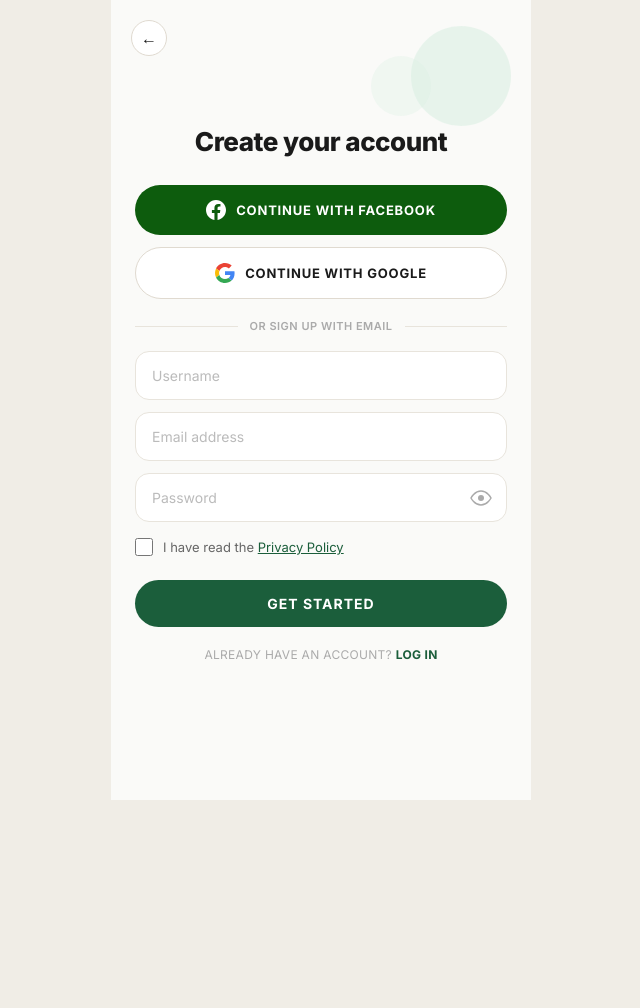
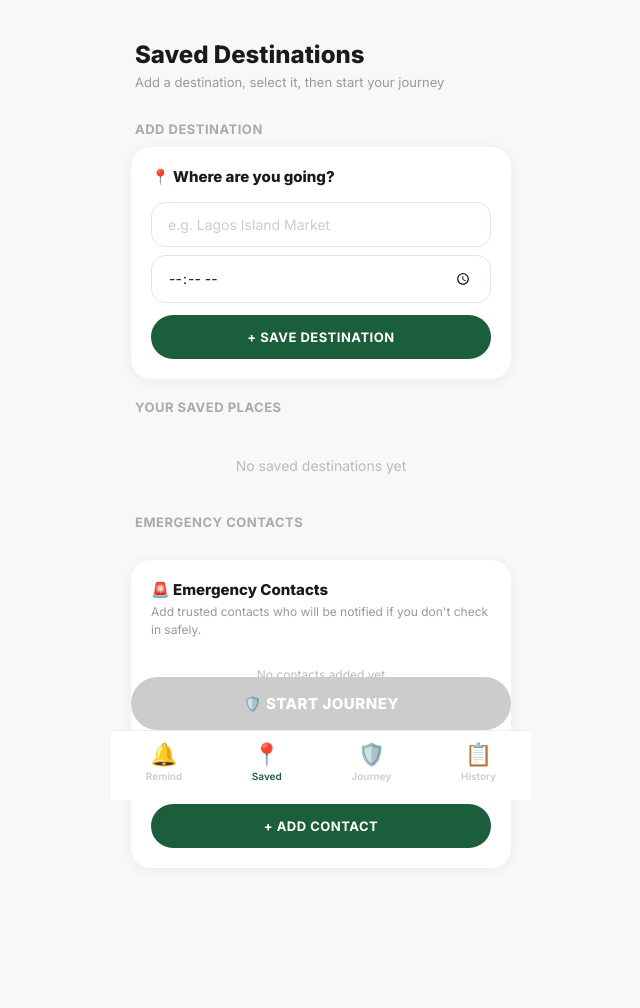
Before and after one commit to fathia132/SafeRoute, a Flask app: page /saved in a window 1280 px wide. Shown: the whole page, without its empty margins (319-959 px from the left). Before the commit the page ends 800 px from the top, so only its background shows below. Run offline with Flask 3, Linux system fonts and the light colour scheme; a user stored in the database is signed in.

Commit message:
Update saved.html

```diff
--- a/templates/saved.html
+++ b/templates/saved.html
@@ -3,141 +3,227 @@
 <head>
 <meta charset="UTF-8"/>
 <meta name="viewport" content="width=device-width, initial-scale=1.0"/>
-<title>Create Account – SafeRoute</title>
-<link rel="preconnect" href="https://fonts.googleapis.com"/>
+<title>Saved – SafeRoute</title>
 <link href="https://fonts.googleapis.com/css2?family=Inter:wght@400;500;600;700;800&display=swap" rel="stylesheet"/>
 <style>
 *,*::before,*::after{margin:0;padding:0;box-sizing:border-box}
-body{font-family:'Inter',sans-serif;background:#F0EDE6;min-height:100vh;display:flex;align-items:flex-start;justify-content:center}
-.page{width:100%;max-width:420px;min-height:100vh;background:#FAFAF8;position:relative}
-.page-header{padding:20px 20px 0}
-.back-btn{width:36px;height:36px;border-radius:50%;border:1.5px solid #E0DAD0;background:white;display:inline-flex;align-items:center;justify-content:center;text-decoration:none;color:#1A1A1A;font-size:16px;cursor:pointer}
-.blob-wrap{position:relative;height:60px;overflow:visible}
-.blob{position:absolute;border-radius:50%;background:#D6EDE0;opacity:0.5}
-.blob-1{width:100px;height:100px;top:-30px;right:20px}
-.blob-2{width:60px;height:60px;top:0px;right:100px;opacity:0.3}
-.signup-wrap{padding:10px 24px 48px}
-h2{font-size:26px;font-weight:800;color:#1A1A1A;margin-bottom:28px;text-align:center;letter-spacing:-0.5px}
-.btn{width:100%;padding:15px 20px;border:none;border-radius:50px;font-size:13px;font-weight:700;letter-spacing:0.8px;cursor:pointer;display:flex;align-items:center;justify-content:center;gap:10px;transition:opacity 0.15s,transform 0.15s;font-family:'Inter',sans-serif}
-.btn:active{transform:scale(0.97);opacity:0.9}
-.btn-facebook{background:rgb(13,92,13);color:white;margin-bottom:12px}
-.btn-google{background:white;color:#1A1A1A;border:1.5px solid #E0DAD0;margin-bottom:4px}
-.divider{display:flex;align-items:center;gap:12px;margin:20px 0 18px;color:#AAAAAA;font-size:11px;font-weight:600;letter-spacing:0.5px}
-.divider::before,.divider::after{content:'';flex:1;height:1px;background:#E8E4DC}
-.input-wrap{position:relative;margin-bottom:12px}
-.input-wrap input{width:100%;padding:15px 44px 15px 16px;border:1.5px solid #E8E4DC;border-radius:14px;font-size:14px;font-family:'Inter',sans-serif;background:white;color:#1A1A1A;outline:none;transition:border-color 0.2s;-webkit-appearance:none}
-.input-wrap input::placeholder{color:#BBBBBB}
-.input-wrap input:focus{border-color:#1B5E3B}
-.input-wrap input.valid{border-color:#2E7D52}
-.check-icon{position:absolute;right:16px;top:50%;transform:translateY(-50%);color:#2E7D52;font-size:16px;font-weight:700;display:none}
-.input-wrap input.valid~.check-icon{display:block}
-.eye-icon{position:absolute;right:14px;top:50%;transform:translateY(-50%);cursor:pointer;width:24px;height:24px;user-select:none;display:flex;align-items:center;justify-content:center}
-.privacy-row{display:flex;align-items:center;gap:10px;font-size:13px;color:#666;margin:16px 0 24px}
-.privacy-row input[type=checkbox]{width:18px;height:18px;border-radius:4px;accent-color:#1B5E3B;cursor:pointer;flex-shrink:0}
-.privacy-row a{color:#1B5E3B;text-decoration:underline}
-.btn-primary{background:#1B5E3B;color:white;font-size:14px;font-weight:700;letter-spacing:1px}
-.signin-link{text-align:center;font-size:12px;color:#AAAAAA;margin-top:20px;letter-spacing:0.3px}
-.signin-link a{color:#1B5E3B;font-weight:700;text-decoration:none}
-#toast{position:fixed;bottom:32px;left:50%;transform:translateX(-50%) translateY(16px);background:#1A1A1A;color:white;padding:12px 24px;border-radius:50px;font-size:13px;opacity:0;transition:all 0.3s;z-index:999;pointer-events:none;white-space:nowrap;font-family:'Inter',sans-serif}
+body{font-family:'Inter',sans-serif;background:#F8F8F8;min-height:100vh;display:flex;justify-content:center}
+.page{width:100%;max-width:420px;min-height:100vh;background:#F8F8F8;padding-bottom:140px}
+.page-header{padding:40px 24px 8px}
+.page-header h1{font-size:24px;font-weight:800;color:#1A1A1A;margin-bottom:4px}
+.page-header p{font-size:13px;color:#999;line-height:1.5}
+.hint-bar{margin:14px 20px 0;background:#E8F5EE;border-radius:14px;padding:12px 16px;font-size:13px;color:#1B5E3B;font-weight:600;display:none;text-align:center}
+.hint-bar.show{display:block}
+.section-label{padding:20px 24px 10px;font-size:13px;font-weight:700;color:#AAAAAA;letter-spacing:0.5px;text-transform:uppercase}
+.add-dest-card{margin:0 20px;background:white;border-radius:20px;padding:20px;box-shadow:0 2px 14px rgba(0,0,0,0.06)}
+.add-dest-card h3{font-size:15px;font-weight:800;color:#1A1A1A;margin-bottom:16px}
+.field-group{display:flex;flex-direction:column;gap:8px;margin-bottom:12px}
+.inp{width:100%;padding:13px 16px;border:1.5px solid #E8E4DC;border-radius:14px;font-size:14px;font-family:'Inter',sans-serif;background:white;color:#1A1A1A;outline:none;transition:border-color 0.2s;-webkit-appearance:none}
+.inp::placeholder{color:#CCCCCC}
+.inp:focus{border-color:#1B5E3B}
+.btn-green{width:100%;padding:14px;background:#1B5E3B;color:white;border:none;border-radius:50px;font-size:13px;font-weight:700;letter-spacing:0.5px;font-family:'Inter',sans-serif;cursor:pointer;transition:opacity 0.15s;-webkit-tap-highlight-color:transparent}
+.btn-green:active{opacity:0.85}
+.reminder-list{padding:0 20px;display:flex;flex-direction:column;gap:12px;margin-top:12px}
+.reminder-card{background:white;border-radius:20px;padding:16px 18px;box-shadow:0 2px 14px rgba(0,0,0,0.06);display:flex;align-items:center;gap:14px;cursor:pointer;border:2.5px solid transparent;transition:all 0.2s}
+.reminder-card.selected{border-color:#1B5E3B;box-shadow:0 4px 20px rgba(27,94,59,0.15)}
+.card-icon{width:48px;height:48px;border-radius:14px;background:#F0FAF4;display:flex;align-items:center;justify-content:center;font-size:24px;flex-shrink:0}
+.reminder-card.selected .card-icon{background:#1B5E3B}
+.card-details{flex:1;min-width:0}
+.card-dest{font-size:15px;font-weight:700;color:#1A1A1A;white-space:nowrap;overflow:hidden;text-overflow:ellipsis;margin-bottom:3px}
+.card-time{font-size:13px;color:#555;font-weight:500}
+.card-right{display:flex;flex-direction:column;align-items:center;gap:10px;flex-shrink:0}
+.tick{width:24px;height:24px;border-radius:50%;background:#1B5E3B;color:white;display:none;align-items:center;justify-content:center;font-size:13px;font-weight:800}
+.reminder-card.selected .tick{display:flex}
+.del-btn{background:none;border:none;font-size:20px;cursor:pointer;color:#DDDDDD;line-height:1;padding:2px}
+.emergency-card{margin:20px 20px 0;background:white;border-radius:20px;padding:20px;box-shadow:0 2px 14px rgba(0,0,0,0.06)}
+.emergency-card h3{font-size:15px;font-weight:800;color:#1A1A1A;margin-bottom:4px;display:flex;align-items:center;gap:8px}
+.emergency-card .sub{font-size:12px;color:#999;margin-bottom:16px;line-height:1.5}
+.contact-item{display:flex;align-items:center;gap:12px;background:#F8F8F8;border-radius:14px;padding:12px 14px;margin-bottom:8px}
+.contact-avatar{width:38px;height:38px;border-radius:50%;background:#E8F5EE;display:flex;align-items:center;justify-content:center;font-size:18px;flex-shrink:0}
+.contact-info{flex:1;min-width:0}
+.contact-name{font-size:13px;font-weight:700;color:#1A1A1A}
+.contact-num{font-size:12px;color:#888;margin-top:1px}
+.no-contacts{font-size:12px;color:#BBBBBB;text-align:center;padding:12px 0}
+.sticky-footer{position:fixed;bottom:70px;left:50%;transform:translateX(-50%);width:calc(100% - 40px);max-width:380px;z-index:50}
+.btn-start{width:100%;padding:17px;background:#1B5E3B;color:white;border:none;border-radius:50px;font-size:15px;font-weight:800;letter-spacing:0.5px;font-family:'Inter',sans-serif;cursor:pointer;box-shadow:0 8px 24px rgba(27,94,59,0.35);transition:all 0.2s}
+.btn-start:disabled{background:#CCCCCC;box-shadow:none;cursor:not-allowed}
+.bottom-nav{position:fixed;bottom:0;left:50%;transform:translateX(-50%);width:100%;max-width:420px;background:white;display:flex;justify-content:space-around;padding:10px 0 18px;border-top:1px solid #EEEEEE;z-index:100}
+.bottom-nav a{display:flex;flex-direction:column;align-items:center;gap:3px;text-decoration:none;color:#CCCCCC;font-size:10px;font-weight:600}
+.bottom-nav a.active{color:#1B5E3B}
+.bottom-nav .ni{font-size:22px}
+#toast{position:fixed;bottom:150px;left:50%;transform:translateX(-50%) translateY(16px);background:#1A1A1A;color:white;padding:12px 24px;border-radius:50px;font-size:13px;opacity:0;transition:all 0.3s;z-index:999;pointer-events:none;white-space:nowrap;font-family:'Inter',sans-serif}
 #toast.show{opacity:1;transform:translateX(-50%) translateY(0)}
 </style>
 </head>
 <body>
 <div class="page">
   <div class="page-header">
-    <a href="/" class="back-btn">←</a>
+    <h1>Saved Destinations</h1>
+    <p>Add a destination, select it, then start your journey</p>
   </div>
-  <div class="blob-wrap">
-    <div class="blob blob-1"></div>
-    <div class="blob blob-2"></div>
+
+  <div class="hint-bar" id="hintBar">✅ Destination selected — tap Start Journey below</div>
+
+  <div class="section-label">ADD DESTINATION</div>
+  <div class="add-dest-card">
+    <h3>📍 Where are you going?</h3>
+    <div class="field-group">
+      <input class="inp" type="text" id="destInput" placeholder="e.g. Lagos Island Market" autocomplete="off"/>
+      <input class="inp" type="time" id="timeInput"/>
+    </div>
+    <button class="btn-green" onclick="addDestination()">+ SAVE DESTINATION</button>
   </div>
-  <div class="signup-wrap">
-    <h2>Create your account</h2>
-    <button class="btn btn-facebook" onclick="window.location='/auth/facebook'">
-      <svg width="20" height="20" fill="white" viewBox="0 0 24 24">
-        <path d="M24 12.073C24 5.404 18.627 0 12 0S0 5.404 0 12.073C0 18.1 4.388 23.094 10.125 24v-8.437H7.078v-3.49h3.047V9.41c0-3.025 1.792-4.697 4.533-4.697 1.312 0 2.686.236 2.686.236v2.97h-1.513c-1.491 0-1.956.93-1.956 1.886v2.267h3.328l-.532 3.49h-2.796V24C19.612 23.094 24 18.1 24 12.073z"/>
-      </svg>
-      CONTINUE WITH FACEBOOK
-    </button>
-    <button class="btn btn-google" onclick="window.location='/auth/google'">
-      <svg width="20" height="20" viewBox="0 0 48 48">
-        <path fill="#EA4335" d="M24 9.5c3.54 0 6.71 1.22 9.21 3.6l6.85-6.85C35.9 2.38 30.47 0 24 0 14.62 0 6.51 5.38 2.56 13.22l7.98 6.19C12.43 13.72 17.74 9.5 24 9.5z"/>
-        <path fill="#4285F4" d="M46.98 24.55c0-1.57-.15-3.09-.38-4.55H24v9.02h12.94c-.58 2.96-2.26 5.48-4.78 7.18l7.73 6c4.51-4.18 7.09-10.36 7.09-17.65z"/>
-        <path fill="#FBBC05" d="M10.53 28.59c-.48-1.45-.76-2.99-.76-4.59s.27-3.14.76-4.59l-7.98-6.19C.92 16.46 0 20.12 0 24c0 3.88.92 7.54 2.56 10.78l7.97-6.19z"/>
-        <path fill="#34A853" d="M24 48c6.48 0 11.93-2.13 15.89-5.81l-7.73-6c-2.15 1.45-4.92 2.3-8.16 2.3-6.26 0-11.57-4.22-13.47-9.91l-7.98 6.19C6.51 42.62 14.62 48 24 48z"/>
-      </svg>
-      CONTINUE WITH GOOGLE
-    </button>
-    <div class="divider">OR SIGN UP WITH EMAIL</div>
-    <div class="input-wrap">
-      <input type="text" id="name" placeholder="Username" oninput="validate(this)" autocomplete="username"/>
-      <span class="check-icon">✓</span>
+
+  <div class="section-label">YOUR SAVED PLACES</div>
+  <div class="reminder-list" id="reminderList">
+    <p style="text-align:center;color:#BBBBBB;padding:20px;font-size:14px">No saved destinations yet</p>
+  </div>
+
+  <div class="section-label">EMERGENCY CONTACTS</div>
+  <div class="emergency-card">
+    <h3>🚨 Emergency Contacts</h3>
+    <p class="sub">Add trusted contacts who will be notified if you don't check in safely.</p>
+    <div id="contactList"></div>
+    <div class="field-group">
+      <input class="inp" type="text" id="cName" placeholder="Contact name (e.g. Mum)" autocomplete="off"/>
+      <input class="inp" type="tel" id="cNum" placeholder="+234 800 000 0000" autocomplete="tel"/>
     </div>
-    <div class="input-wrap">
-      <input type="email" id="email" placeholder="Email address" oninput="validate(this)" autocomplete="email"/>
-      <span class="check-icon">✓</span>
-    </div>
-    <div class="input-wrap">
-      <input type="password" id="password" placeholder="Password" autocomplete="new-password"/>
-      <span class="eye-icon" id="eyeToggle" onclick="togglePassword()">
-        <svg width="22" height="22" viewBox="0 0 22 22" fill="none">
-          <path d="M1 11C1 11 4.5 4 11 4C17.5 4 21 11 21 11C21 11 17.5 18 11 18C4.5 18 1 11 1 11Z" stroke="#AAAAAA" stroke-width="1.5" stroke-linecap="round" fill="white"/>
-          <circle cx="11" cy="11" r="3" fill="#AAAAAA" id="eyePupil"/>
-          <path id="eyeLid" d="M1 11C4.5 4 17.5 4 21 11" stroke="white" stroke-width="7" stroke-linecap="round" fill="none" style="display:none"/>
-          <path id="eyeLash" d="M1 11C4.5 4 17.5 4 21 11" stroke="#AAAAAA" stroke-width="1.5" stroke-linecap="round" fill="none" style="display:none"/>
-          <line id="eyeStrike" x1="3" y1="19" x2="19" y2="3" stroke="#AAAAAA" stroke-width="1.5" stroke-linecap="round" style="display:none"/>
-        </svg>
-      </span>
-    </div>
-    <div class="privacy-row">
-      <input type="checkbox" id="privacy"/>
-      <label for="privacy">I have read the <a href="/privacy">Privacy Policy</a></label>
-    </div>
-    <button class="btn btn-primary" onclick="doSignup()">GET STARTED</button>
-    <p class="signin-link">ALREADY HAVE AN ACCOUNT? <a href="/signin">LOG IN</a></p>
+    <button class="btn-green" onclick="addContact()">+ ADD CONTACT</button>
   </div>
 </div>
+
+<div class="sticky-footer">
+  <button class="btn-start" id="startBtn" onclick="startJourney()" disabled>🛡️ START JOURNEY</button>
+</div>
+
+<nav class="bottom-nav">
+  <a href="/reminders"><span class="ni">🔔</span>Remind</a>
+  <a href="/saved" class="active"><span class="ni">📍</span>Saved</a>
+  <a href="/journey"><span class="ni">🛡️</span>Journey</a>
+  <a href="/history"><span class="ni">📋</span>History</a>
+</nav>
 <div id="toast"></div>
+
 <script>
-function validate(input){input.classList.toggle('valid',input.value.trim().length>0)}
-let passwordVisible=false;
-function togglePassword(){
-  passwordVisible=!passwordVisible;
-  document.getElementById('password').type=passwordVisible?'text':'password';
-  document.getElementById('eyePupil').style.display=passwordVisible?'none':'block';
-  document.getElementById('eyeLid').style.display=passwordVisible?'block':'none';
-  document.getElementById('eyeLash').style.display=passwordVisible?'block':'none';
-}
-function showToast(msg){
+let selId=null, selDest='', selTime='';
+let destinations=JSON.parse(localStorage.getItem('srDestinations')||'[]');
+let contacts=JSON.parse(localStorage.getItem('srContacts')||'[]');
+
+function toast(msg){
   const t=document.getElementById('toast');
   t.textContent=msg;
   t.classList.add('show');
   setTimeout(()=>t.classList.remove('show'),3000);
 }
-async function doSignup(){
-  const name=document.getElementById('name').value.trim();
-  const email=document.getElementById('email').value.trim();
-  const password=document.getElementById('password').value;
-  const privacy=document.getElementById('privacy').checked;
-  if(!name||!email||!password) return showToast('Please fill all fields');
-  if(!privacy) return showToast('Please accept the Privacy Policy');
-  if(password.length<6) return showToast('Password must be at least 6 characters');
-  try{
-    const res=await fetch('/signup',{
-      method:'POST',
-      headers:{'Content-Type':'application/json'},
-      body:JSON.stringify({username:name,email,password})
-    });
-    const data=await res.json();
-    if(data.success){
-      window.location='/saved';
-    } else {
-      showToast(data.message||'Signup failed');
-    }
-  } catch(e){
-    showToast('Could not connect to server');
+
+function addDestination(){
+  const dest=document.getElementById('destInput').value.trim();
+  const time=document.getElementById('timeInput').value;
+  if(!dest) return toast('Please enter a destination');
+  if(!time) return toast('Please select a time');
+  const id=Date.now();
+  destinations.push({id, dest, time});
+  localStorage.setItem('srDestinations', JSON.stringify(destinations));
+  document.getElementById('destInput').value='';
+  document.getElementById('timeInput').value='';
+  renderDestinations();
+  toast('Destination saved! ✅');
+}
+
+function renderDestinations(){
+  const list=document.getElementById('reminderList');
+  if(destinations.length===0){
+    list.innerHTML='<p style="text-align:center;color:#BBBBBB;padding:20px;font-size:14px">No saved destinations yet</p>';
+    return;
   }
+  list.innerHTML=destinations.map(d=>`
+    <div class="reminder-card" id="card-${d.id}" onclick="selectCard(${d.id},'${d.dest}','${d.time}')">
+      <div class="card-icon">📍</div>
+      <div class="card-details">
+        <div class="card-dest">${d.dest}</div>
+        <div class="card-time">${d.time}</div>
+      </div>
+      <div class="card-right">
+        <div class="tick">✓</div>
+        <button class="del-btn" onclick="deleteCard(event,${d.id})">🗑️</button>
+      </div>
+    </div>
+  `).join('');
 }
+
+function selectCard(id, dest, time){
+  document.querySelectorAll('.reminder-card').forEach(c=>c.classList.remove('selected'));
+  if(selId===id){
+    selId=null;
+    document.getElementById('startBtn').disabled=true;
+    document.getElementById('hintBar').classList.remove('show');
+    return;
+  }
+  document.getElementById('card-'+id).classList.add('selected');
+  selId=id; selDest=dest; selTime=time;
+  document.getElementById('startBtn').disabled=false;
+  document.getElementById('hintBar').classList.add('show');
+}
+
+function deleteCard(e, id){
+  e.stopPropagation();
+  destinations=destinations.filter(d=>d.id!==id);
+  localStorage.setItem('srDestinations', JSON.stringify(destinations));
+  if(selId===id){
+    selId=null;
+    document.getElementById('startBtn').disabled=true;
+    document.getElementById('hintBar').classList.remove('show');
+  }
+  renderDestinations();
+  toast('Deleted');
+}
+
+function startJourney(){
+  if(!selId) return toast('Please select a destination first');
+  window.location='/journey?dest='+encodeURIComponent(selDest)+'&time='+encodeURIComponent(selTime);
+}
+
+function renderContacts(){
+  const list=document.getElementById('contactList');
+  if(contacts.length===0){
+    list.innerHTML='<p class="no-contacts">No contacts added yet</p>';
+    return;
+  }
+  list.innerHTML=contacts.map((c,i)=>`
+    <div class="contact-item">
+      <div class="contact-avatar">👤</div>
+      <div class="contact-info">
+        <div class="contact-name">${c.name}</div>
+        <div class="contact-num">${c.number}</div>
+      </div>
+      <button onclick="removeContact(${i})" style="background:none;border:none;font-size:20px;cursor:pointer;color:#DDD;padding:4px">🗑️</button>
+    </div>
+  `).join('');
+}
+
+function addContact(){
+  if(contacts.length>=5) return toast('Maximum 5 contacts allowed');
+  const name=document.getElementById('cName').value.trim();
+  const number=document.getElementById('cNum').value.trim();
+  if(!name) return toast('Enter a contact name');
+  if(!number) return toast('Enter a phone number');
+  contacts.push({name, number});
+  localStorage.setItem('srContacts', JSON.stringify(contacts));
+  document.getElementById('cName').value='';
+  document.getElementById('cNum').value='';
+  renderContacts();
+  toast(name+' added ✅');
+}
+
+function removeContact(i){
+  contacts.splice(i,1);
+  localStorage.setItem('srContacts', JSON.stringify(contacts));
+  renderContacts();
+  toast('Contact removed');
+}
+
+renderDestinations();
+renderContacts();
 </script>
 </body>
 </html>
```
